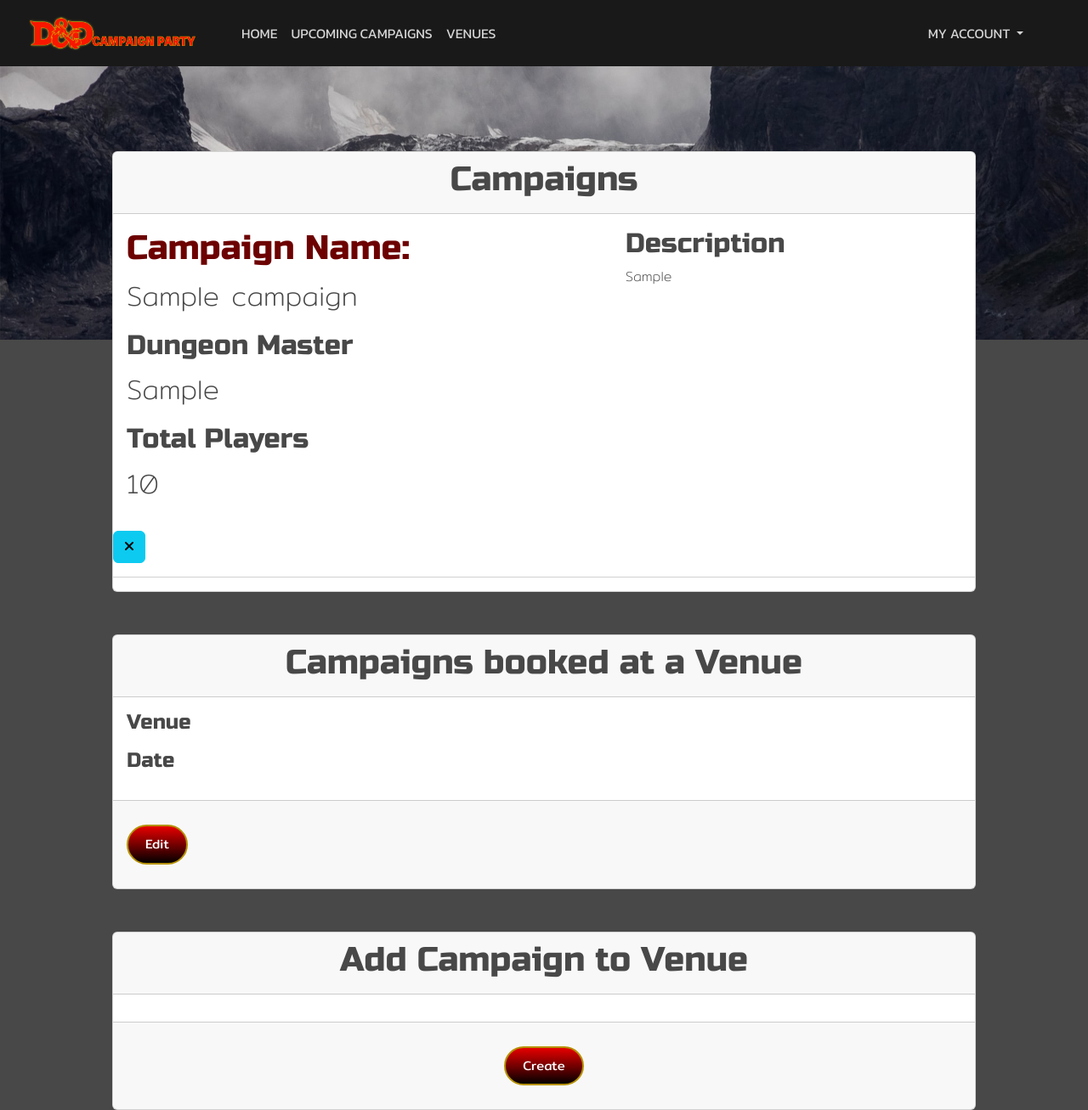
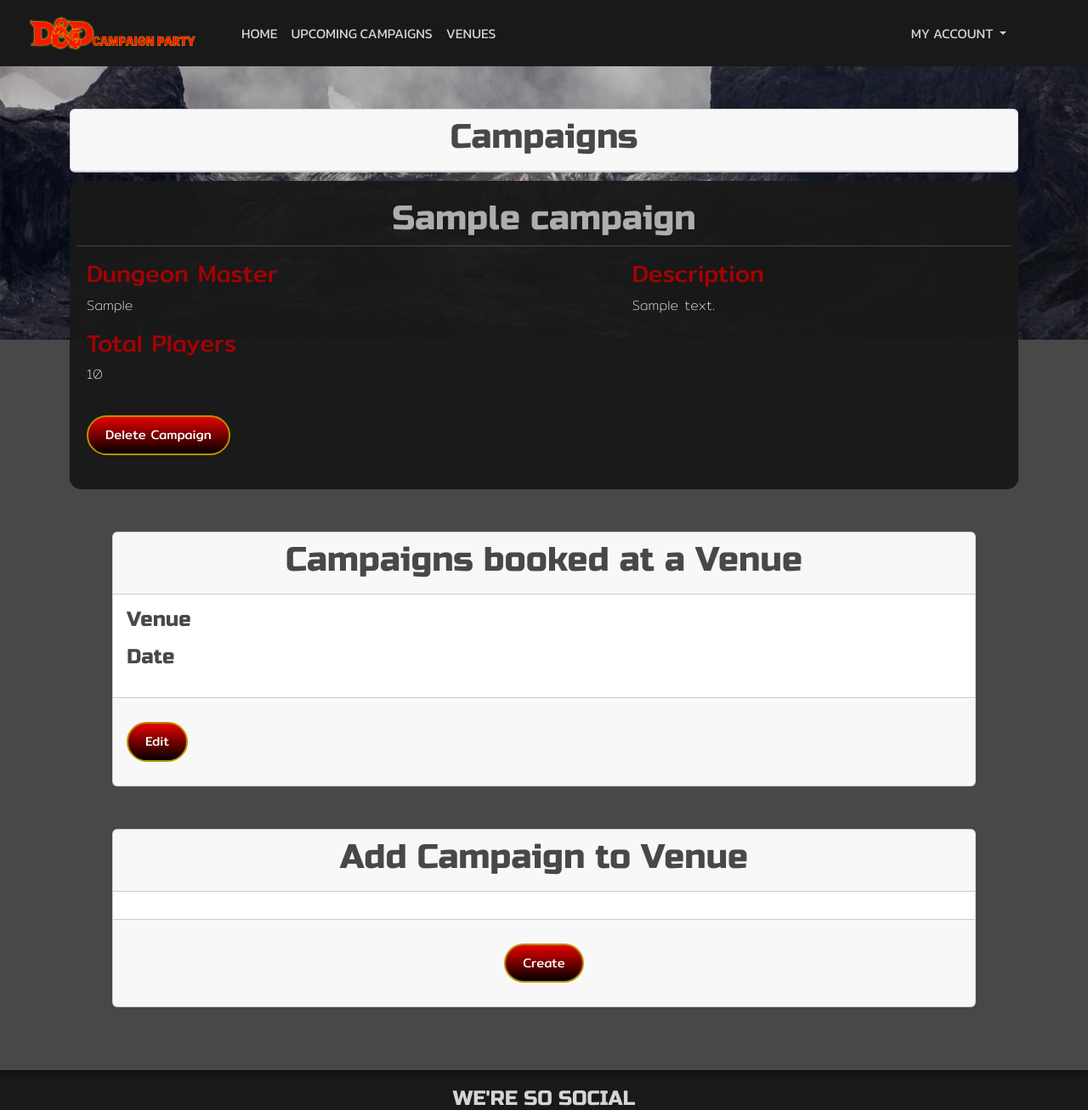
Before and after one commit to Quack842/p4-dndcampaign, a Django app: page /dashboard/ in a window 1280 px wide. Shown: the top 1307 px of the page at 85% size. Run offline with Django 3.2, Linux system fonts and the light colour scheme; tables that the repository leaves empty hold one stand-in row (values such as "Sample post"); some libraries are stand-ins or nearby versions.

Commit message:
added delete campaign option

```diff
--- a/booker/forms.py
+++ b/booker/forms.py
@@ -63,7 +63,7 @@ class CreateCampaignForm(forms.ModelForm):
             'campaign_name',
             'dungeon_master',
             'total_players',
-            'discription',
+            'description',
         )
 
         widgets = {
@@ -81,7 +81,7 @@ class CreateCampaignForm(forms.ModelForm):
                 'min': 3.0,
                 'text-align': 'center'
                 }),
-            'discription': SummernoteWidget(),
+            'description': SummernoteWidget(),
         }
 
     def save(self, commit=False):
--- a/booker/models.py
+++ b/booker/models.py
@@ -17,7 +17,7 @@ class Campaign(models.Model):
     dungeon_master = models.CharField(max_length=150,
                                       verbose_name="")
     total_players = models.IntegerField()
-    discription = models.TextField(max_length=300, blank=True)
+    description = models.TextField(max_length=300, blank=True)
     created_on = models.DateTimeField(auto_now_add=True)
 
     class Meta:
--- a/booker/views.py
+++ b/booker/views.py
@@ -1,4 +1,4 @@
-from django.shortcuts import render, redirect
+from django.shortcuts import render, redirect, get_object_or_404
 from .forms import NewUserForm, CreateCampaignForm, BookForm
 from django.contrib.auth import login, authenticate, logout
 from django.contrib import messages
@@ -16,7 +16,7 @@ from django.views import generic, View
 from django.contrib.auth.decorators import login_required
 from django.core.files.storage import FileSystemStorage
 from cloudinary.forms import cl_init_js_callbacks
-from django.views.generic.edit import FormView
+from django.views.generic.edit import FormView, DeleteView
 from django.contrib.auth.models import User
 
 
@@ -89,7 +89,7 @@ class Dashboard(View):
                 "campaign_name": campaign_name,
                 "dungeon_master": dungeon_master,
                 "total_players": total_players,
-                "discription": discription,
+                "description": description,
                 "created_on": created_on
             },
         )
@@ -158,30 +158,33 @@ def logout_request(request):
     return redirect("home")
 
 
-# Delete a campaign
-class DeleteCampaign(
-        LoginRequiredMixin, UserPassesTestMixin, generic.DeleteView):
-    """
-    This view is used to allow logged in users to delete their own recipes
-    """
-    model = Campaign
-    template_name = 'delete_campaign.html'
-    success_message = "Recipe deleted successfully"
-    success_url = '/dashboard'
+# Delete Campaign
+class DeleteCampaign(View):
+    def get(self, request, id):
+        """ Get question to be deleted and render a delete form """
 
-    def test_func(self):
-        """
-        Prevent another user from deleting other's recipes
-        """
-        campaign = self.get_object()
-        return campaign.user == self.request.user
+        queryset = Campaign.objects.all()
+        campaign = get_object_or_404(queryset, id=id)
 
-    def delete(self, request, *args, **kwargs):
-        """
-        This function is used to display sucess message given
-        SucessMessageMixin cannot be used in generic.DeleteView.
-        Credit: https://stackoverflow.com/questions/24822509/
-        success-message-in-deleteview-not-shown
-        """
-        messages.success(self.request, self.success_message)
-        return super(DeleteCampaign, self).delete(request, *args, **kwargs)
+        return render(
+            request,
+            'delete_campaign.html',
+            {
+                'campaign': campaign,
+            }
+        )
+
+    def post(self, request, id):
+        """ Delete existing question """
+
+        queryset = Campaign.objects.all()
+        campaign = get_object_or_404(queryset, id=id)
+
+        campaign.delete()
+        messages.add_message(
+            request,
+            messages.SUCCESS,
+            'Your campaign has been deleted.'
+        )
+
+        return redirect("dashboard")
--- a/dndcampaign/urls.py
+++ b/dndcampaign/urls.py
@@ -14,11 +14,13 @@ Including another URLconf
     2. Add a URL to urlpatterns:  path('blog/', include('blog.urls'))
 """
 from django.contrib import admin
-from django.urls import path
-from django.urls import include
+from django.urls import path, include
+from django.conf.urls import url
 from booker import views
 from django.conf.urls.static import static
 from django.conf import settings
+
+app_name = 'campaigns'
 
 urlpatterns = [
     path('admin/', admin.site.urls),
@@ -30,8 +32,6 @@ urlpatterns = [
     path('createcharacter/', views.CreateCharacter.as_view(),
          name='create_character'),
     path('dashboard/', views.CampaignList.as_view(), name='dashboard'),
-    path('campaign/<slug:slug>/delete/', views.DeleteCampaign.as_view(),
-         name='delete_campaign'),
     path('venues/', views.Venue.as_view(), name='venues'),
     path('signup/', views.register_request, name="signup"),
     path('login/', views.login_request, name="login"),
@@ -39,5 +39,14 @@ urlpatterns = [
     path('createcampaign/', views.CreateCampaign.as_view(),
          name="createcampaign"),
     path('profile/', views.Profile.as_view(), name="profile"),
+    path('deletecampaign/', views.DeleteCampaign.as_view(),
+         name="delete_campaign"),
     path('summernote/', include('django_summernote.urls')),
+    path(
+        'delete_campaign/<int:id>/',
+        views.DeleteCampaign.as_view(),
+        name='delete_campaign'
+    ),
+
+
 ]
--- a/static/css/styles.css
+++ b/static/css/styles.css
@@ -17,6 +17,7 @@ h1, h2, h4, h5 {
     position: fixed;
     width: 100%;
     padding: 10px 30px;
+    padding-right: 50px;
     z-index: 10;
 }
 .navbar a {
@@ -177,9 +178,21 @@ h1, h2, h4, h5 {
     padding: 5px;
 }
 /* Dashboard */
-.p-style {
-    font-size: 2em;
-    color: #484848;
+.card-main-style {
+    text-align: center;
+    color: #aeaeae;
+}
+.card-design {
+    background-color: #191919f3;
+    border-radius: 13px;
+    padding: 20px;
+    margin-bottom: 10px;
+}
+.card-h-style{
+    color: #a90000;
+}
+.card-design:nth-child(2n+1) {
+    background-color: #2f2f2ff3;
 }
 /* Venue */
 
--- a/static/js/script.js
+++ b/static/js/script.js
@@ -1,3 +1,13 @@
+// Confirm Delete
+function confirmDelete() {
+  var name = getElementById("campaign-name")
+  var result = confirm("Want to delete " + name + "?");
+  if (result) {
+      console.log("Deleted")
+}
+}
+
+// Country Dropdown
 function ausShow() {
     document.getElementById('austria').style.display = "block";
     document.getElementById('germany').style.display = "none";
--- a/templates/dashboard.html
+++ b/templates/dashboard.html
@@ -16,37 +16,32 @@
         </div>
     </div>
     {% endif %}
-    <div class="card" style="color: #484848; margin: 50px;">
+    <div class="card" style="margin-bottom: 10px; color: #484848;">
         <div class="card-header">
             <h1 class="card-title" style="text-align: center;">Campaigns</h1>
         </div>
+    </div>
         <!-- Shows created campaigns -->
         {% for campaign in campaign_list %}
-        <div class="card-body row">
-            <div class="col-md-7">
-                <h1 style="color: #6d0101;">Campaign Name:</h1>
-                <p class="p-style">{{ campaign.campaign_name }}</h4>
+        <div class="card-design">
+            <div class="row">
+                <h1 class="card-main-style" id="campaign-name">{{ campaign.campaign_name }}</h1>
+                <hr>
+                <div class="col-md-7">
+                    <h3 class="card-h-style">Dungeon Master</h3>
+                    <p class="p-style">{{ campaign.dungeon_master }}</p>
 
-                <h2>Dungeon Master</h2>
-                <p class="p-style">{{ campaign.dungeon_master }}</p>
-
-                <h2>Total Players</h2>
-                <p class="p-style">{{ campaign.total_players }}</p>
+                    <h3 class="card-h-style">Total Players</h3>
+                    <p class="p-style">{{ campaign.total_players }}</p>
+                </div>
+                <div class="col-md-5">
+                    <h3 class="card-h-style">Description</h3>
+                    <p>{{ campaign.description | safe }}</p>
+                </div>
             </div>
-            <div class="col-md-5">
-                <h2>Description</h2>
-                <p>{{ campaign.discription | safe }}</p>
-            </div>
+            <a class="btn start-button" href="{% url 'delete_campaign' campaign.id %}">Delete Campaign</a>
         </div>
-        <span>
-            <a class="action-btn btn btn-info" href="{% url 'delete_campaign' dashboard.slug %}"
-                aria-label="delete_campaign">
-                <i class="fas fa-times"></i>
-            </a>
-        </span>
-        <hr>
         {% endfor %}
-    </div>
     <!-- Shows Current booked venues -->
     <div class="card" style="color: #484848; margin: 50px;">
         <div class="card-header">
--- a/templates/upcoming_campaigns.html
+++ b/templates/upcoming_campaigns.html
@@ -3,10 +3,10 @@
 
 {% block content %}
     <div class="container">
-        {% for venues in venue_list  %}
+        {% for campaign in campaign_list  %}
             <div class="card">
                 <div class="card-header">
-                    <h1 class="card-title">{{ venue.venue_name }}</h1>
+                    <h1 class="card-title">{{ campaign.campaign_name }}</h1>
                 </div>
             </div>
         {% endfor %}
```
Also changed, not shown: templates/delete_campaign.html (+7 -6 lines), booker/migrations/0001_initial.py, booker/migrations/0002_alter_campaign_user.py (deleted), booker/migrations/0003_auto_20230221_1214.py (deleted), templates/edit_campaign.html (added).
